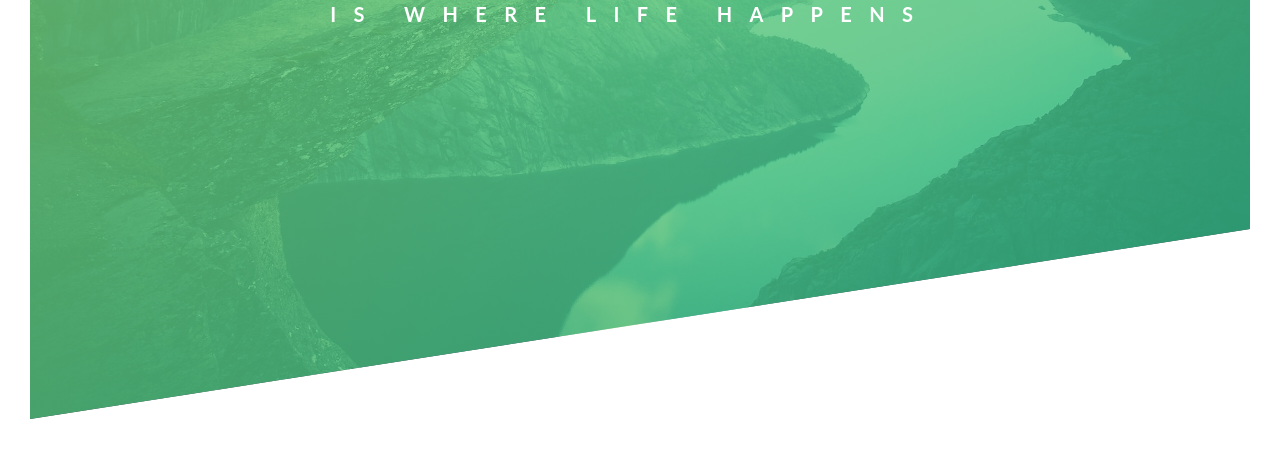
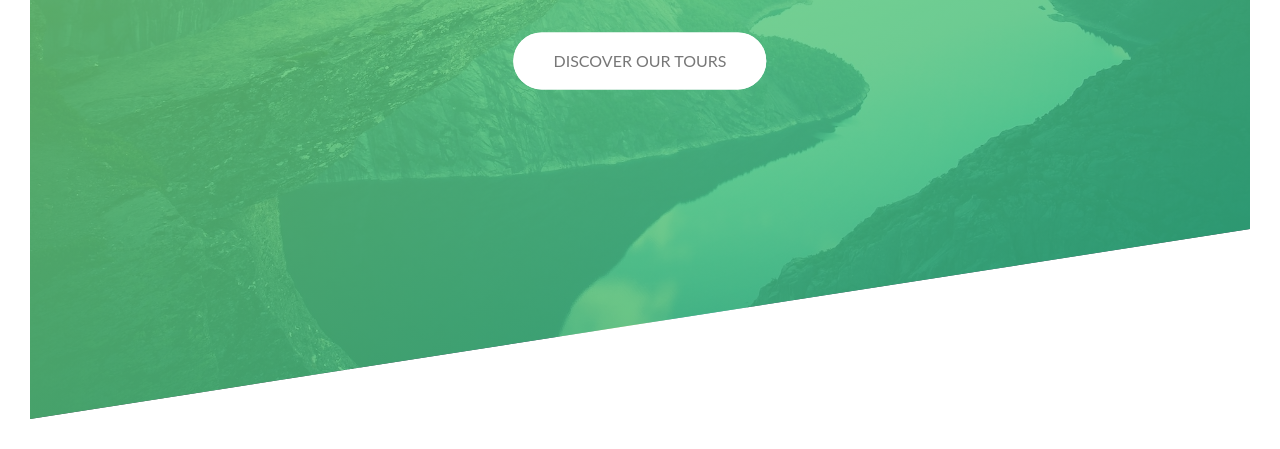
Before and after one commit to lluvialau/CSS-Learning, a plain HTML site: page Natours/index.html in a window 1280 px wide. Shown: the part 371-820 px from the top of the page. Drawn offline with Linux system fonts and the light colour scheme.

Commit message:
Completed btn

```diff
--- a/Natours/css/style.css
+++ b/Natours/css/style.css
@@ -50,12 +50,14 @@ body{
     top:40%;
     left:50%;
     transform: translate(-50%,-50%);
+    text-align: center;
 }
 
 .heading-primary{
     color: #ffffff;
     text-transform: uppercase;
     backface-visibility: hidden;
+    margin-bottom: 60px;
 }
 
 .heading-primary-main{
@@ -108,3 +110,67 @@ body{
         transform: translate(0);
     }
 }
+
+@keyframes moveInBottom {
+    0% {
+        opacity: 0;
+        transform: translateY(30px);
+    }
+    100% {
+        opacity: 1;
+        transform: translate(0);
+    }
+}
+
+.btn:link,
+.btn:visited {
+    text-transform: uppercase;
+    text-decoration: none;
+    padding: 15px 40px;
+    display: inline-block;
+    border-radius: 100px;
+    transition: all .2s;
+    position: relative;
+}
+
+.btn:hover {
+    transform: translateY(-3px);
+    box-shadow: 0px 10px 20px rgba(0,0,0,.2);
+}
+
+.btn:active {
+    transform: translateY(-1px);
+    box-shadow: 0px 5px 10px rgba(0,0,0,.2);
+}
+
+.btn-white{
+    background-color: white;
+    color: #777777;
+}
+
+.btn::after{
+    content: "";
+    display: inline-block;
+    height: 100%;
+    width: 100%;
+    border-radius: 100px;
+    position: absolute;
+    top:0;
+    left:0;
+    z-index: -1;
+    transition: all .4s;
+}
+
+.btn-white::after{
+    background-color: white;
+}
+
+.btn:hover::after{
+    transform: scaleX(1.4) scaleY(1.6);
+    opacity: 0;
+}
+
+.btn-animated{
+    animation: moveInBottom .5s ease-out .75s;
+    animation-fill-mode: backwards;
+}
--- a/Natours/index.html
+++ b/Natours/index.html
@@ -20,6 +20,7 @@
                 <span class="heading-primary-main">OUTDOORS</span>
                 <span class="heading-primary-sub">is where life happens</span>
             </h1>
+            <a href="#" class="btn btn-white btn-animated">Discover our tours</a>
         </div>
 
     </header>
```
